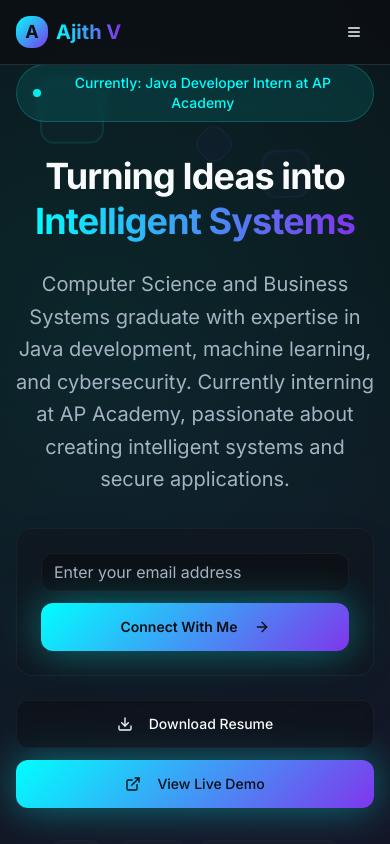
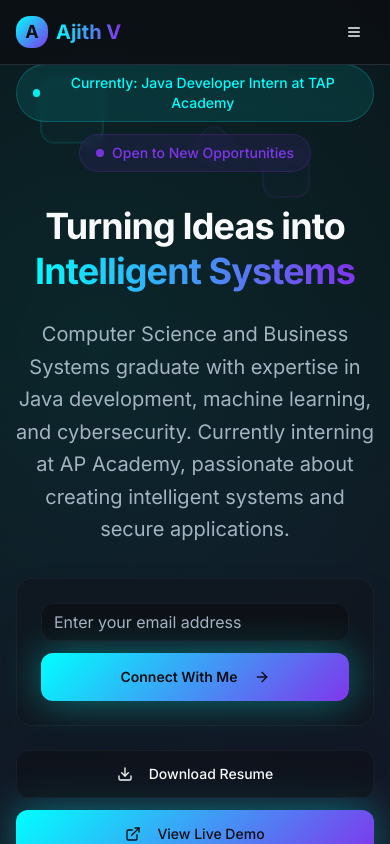
Before and after one commit to ajith2003madhuvana/ajith-v-portfolio-forge, a React (Vite) app: page / in a window 390 px wide. Shown: the top 844 px of the page. Built offline with nearby package versions, Linux system fonts and the light colour scheme.

Commit message:
Update experience and add UI details
Update current experience to "Java Developer Intern at Tap Academy".
Add a statement about seeking opportunities with a focus on responsive UI.

```diff
--- a/src/components/Hero.tsx
+++ b/src/components/Hero.tsx
@@ -77,9 +77,15 @@ export const Hero = () => {
         {/* Content */}
         <div className="space-y-8 text-center lg:text-left">
           {/* Status Badge */}
-          <div className="inline-flex items-center px-4 py-2 rounded-full bg-primary/10 border border-primary/20 backdrop-blur-sm">
-            <div className="w-2 h-2 bg-primary rounded-full animate-pulse mr-2"></div>
-            <span className="text-sm font-medium text-primary">Currently: Java Developer Intern at AP Academy</span>
+          <div className="flex flex-col sm:flex-row gap-3 items-center">
+            <div className="inline-flex items-center px-4 py-2 rounded-full bg-primary/10 border border-primary/20 backdrop-blur-sm">
+              <div className="w-2 h-2 bg-primary rounded-full animate-pulse mr-2"></div>
+              <span className="text-sm font-medium text-primary">Currently: Java Developer Intern at TAP Academy</span>
+            </div>
+            <div className="inline-flex items-center px-4 py-2 rounded-full bg-accent/10 border border-accent/20 backdrop-blur-sm">
+              <div className="w-2 h-2 bg-accent rounded-full animate-pulse mr-2"></div>
+              <span className="text-sm font-medium text-accent">Open to New Opportunities</span>
+            </div>
           </div>
 
           <div className="space-y-6">
```
